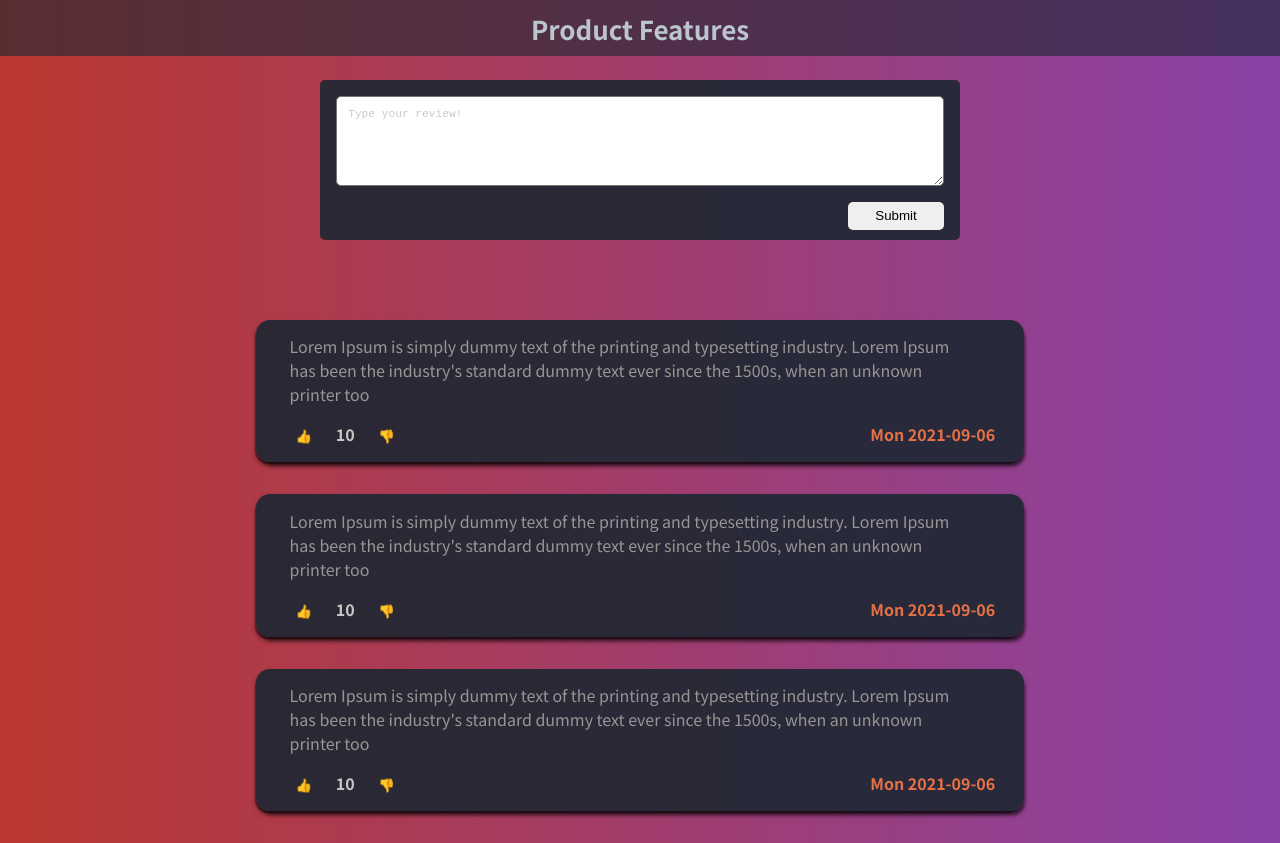
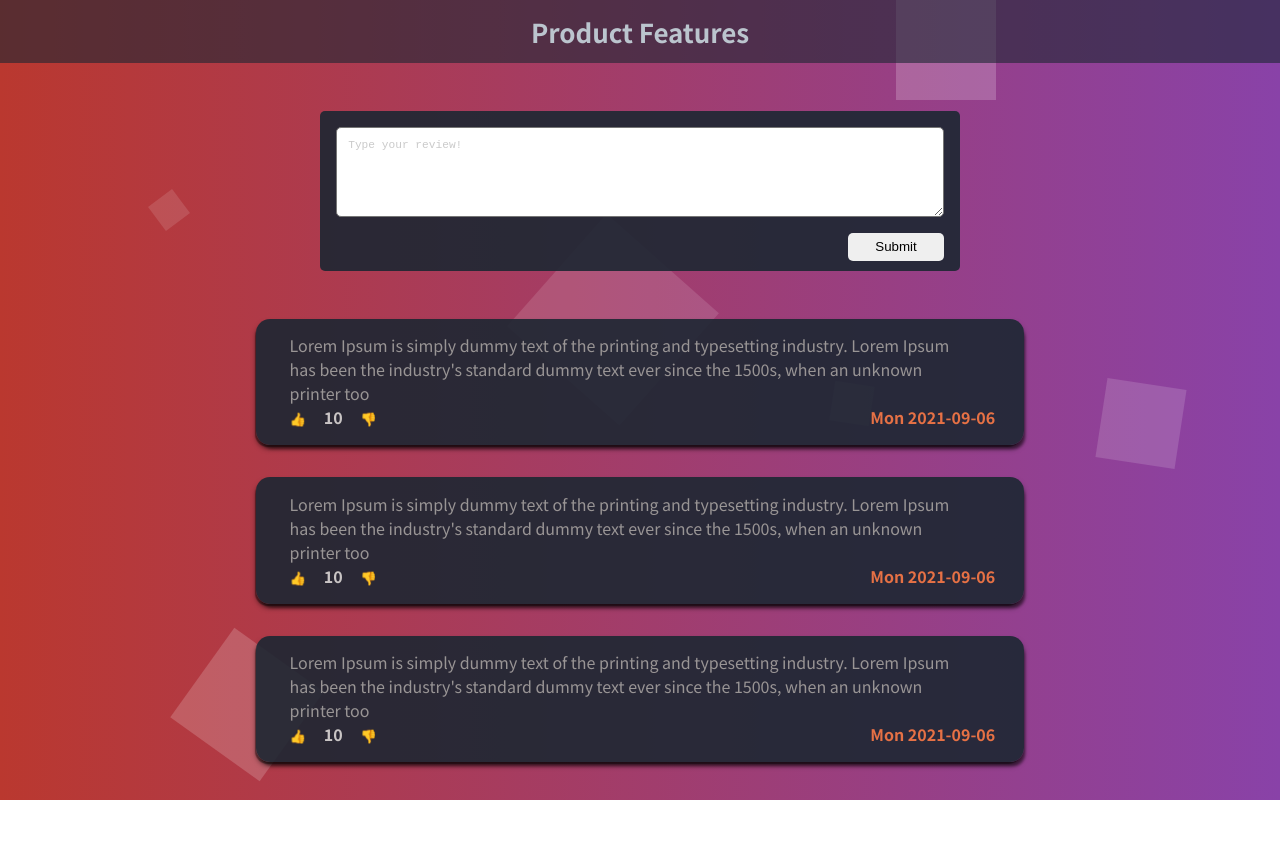
Before and after one commit to harshmangat/product-features, a React (Create React App) app: page / in a window 1280 px wide. After the commit the page ends 800 px from the top, so only its background shows below. Built offline with nearby package versions, Linux system fonts and the light colour scheme.

Commit message:
initial changes

```diff
--- a/src/App.js
+++ b/src/App.js
@@ -1,19 +1,28 @@
-import React from 'react';
-import { Fragment } from 'react';
-import Form from './components/form/Form';
-import Header from './components/header/Header';
-import Post from './components/main/Post';
-
+import React from "react";
+import { Fragment } from "react";
+import Form from "./components/form/Form";
+import Header from "./components/header/Header";
+import Post from "./components/main/Post";
 
 function App() {
   return (
-   <Fragment>
-     <Header/>
-     <Form />
-     <Post />
-     <Post />
-     <Post />
-   </Fragment>
-  )
-  }
+    <>
+      <ul className="box-area">
+        <li></li>
+        <li></li>
+        <li></li>
+        <li></li>
+        <li></li>
+        <li></li>
+      </ul>
+      <div className="form-box">
+        <Header />
+        <Form />
+        <Post />
+        <Post />
+        <Post />
+      </div>
+    </>
+  );
+}
 export default App;
--- a/src/components/form/Form.module.css
+++ b/src/components/form/Form.module.css
@@ -2,7 +2,7 @@
   height: 10rem;
   width: 50%;
   background: rgba(28, 39, 50, 0.9);
-  margin: 5rem auto;
+  margin: 3rem auto;
   padding: 1rem;
   border-radius: 5px;
 }
--- a/src/components/header/Header.module.css
+++ b/src/components/header/Header.module.css
@@ -1,12 +1,12 @@
-.header{
-  position: fixed;
+.header {
+  position: sticky;
   top: 0;
   left: 0;
   background: rgba(28, 39, 50, 0.6);
   /* background-color: rgb(68, 67, 67,0.6); */
   width: 100%;
-  height: 3.5rem;
   color: #bbc5ce;
+  padding: 1em 0;
   display: flex;
   align-items: center;
   justify-content: center;
--- a/src/index.css
+++ b/src/index.css
@@ -1,40 +1,41 @@
-@import url('https://fonts.googleapis.com/css2?family=Noto+Sans+JP:wght@400;700&display=swap');
-*{
+@import url("https://fonts.googleapis.com/css2?family=Noto+Sans+JP:wght@400;700&display=swap");
+* {
   box-sizing: border-box;
-
-
+  margin: 0;
+  padding: 0;
 }
 
 html {
-  font-family: 'Noto Sans JP', sans-serif;
+  font-family: "Noto Sans JP", sans-serif;
 }
 
 body {
-  margin: 0;
-  /* background: linear-gradient(to left, #8942a8,#ba382f); */
+  background: linear-gradient(to left, #8942a8, #ba382f);
+  width: 100%;
+  height: 100%;
+  position: relative;
 }
 
-
-
-body, .animation-area{
-  background: linear-gradient(to left, #8942a8,#ba382f);
+.form-box {
+  position: relative;
+  z-index: 12;
+}
+.box-area {
+  z-index: 2;
+  position: absolute;
+  left: 0;
+  bottom: 0;
+  top: 0;
+  right: 0;
   width: 100%;
-  height: 100%;
-}
-
-.box-area {
-  position: absolute;
-  top: 0;
-  left:0;
-  width: 100%;
-  height:100%;
+  min-height: 100vh;
   overflow: hidden;
 }
 
-.box-area li{
+.box-area li {
   position: absolute;
   display: block;
-  list-style:none;
+  list-style: none;
   width: 25px;
   height: 25px;
   background: rgba(255, 255, 255, 0.2);
@@ -42,56 +43,52 @@ body, .animation-area{
   /* bottom: -150px; */
 }
 
-.box-area li:nth-child(1){
+.box-area li:nth-child(1) {
   left: 86%;
   width: 80px;
   height: 80px;
   animation-delay: 0s;
 }
-.box-area li:nth-child(2){
+.box-area li:nth-child(2) {
   left: 12%;
   width: 30px;
   height: 30px;
   animation-delay: 1.5s;
   animation-duration: 10s;
 }
-.box-area li:nth-child(3){
+.box-area li:nth-child(3) {
   left: 70%;
   height: 100px;
   width: 100px;
   animation-delay: 5.5s;
-
 }
-.box-area li:nth-child(4){
+.box-area li:nth-child(4) {
   left: 42%;
   width: 150px;
   height: 150px;
   animation-delay: 0s;
   animation-duration: 15s;
-
 }
-.box-area li:nth-child(5){
+.box-area li:nth-child(5) {
   left: 65%;
   width: 40px;
   height: 40px;
   animation-delay: 0s;
-
 }
-.box-area li:nth-child(6){
+.box-area li:nth-child(6) {
   left: 15%;
   width: 110px;
   height: 110px;
   animation-delay: 3.5s;
-
 }
 
- @keyframes animate{
-  0%{
+@keyframes animate {
+  0% {
     opacity: 1;
-    transform: translateY(0px) rotate(0deg);
+    transform: translateY(100vh) rotate(0deg);
   }
-  100%{
+  100% {
     opacity: 0;
-    transform: translateY(-800px) rotate(360deg);
+    transform: translateY(-90vh) rotate(360deg);
   }
 }
--- a/src/index.js
+++ b/src/index.js
@@ -1,32 +1,10 @@
-import React, { Fragment } from "react";
 import ReactDOM from "react-dom";
 import "./index.css";
 import App from "./App";
 import reportWebVitals from "./reportWebVitals";
 
 
-
-const Background = (props)=>{
-  return (
-    <Fragment>
-      <div className='animation-area'>
-    <ul className='box-area'>
-      <li></li>
-      <li></li>
-      <li></li>
-      <li></li>
-      <li></li>
-      <li></li>
-    </ul>
-  </div>
-    </Fragment>
-  )
-}
-
-
-ReactDOM.render(<Background />, document.getElementById("root"));
 ReactDOM.render(<App />, document.getElementById("root"));
-
 
 // If you want to start measuring performance in your app, pass a function
 // to log results (for example: reportWebVitals(console.log))
```
